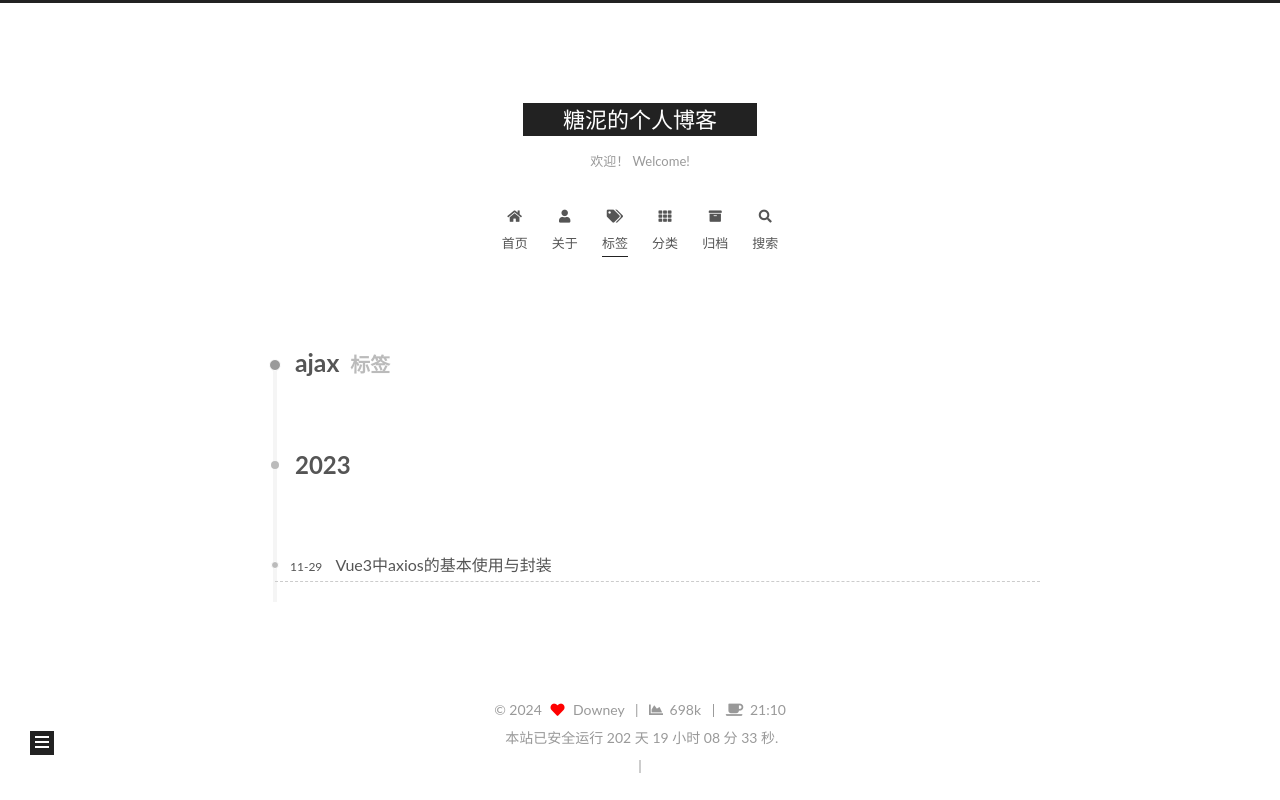
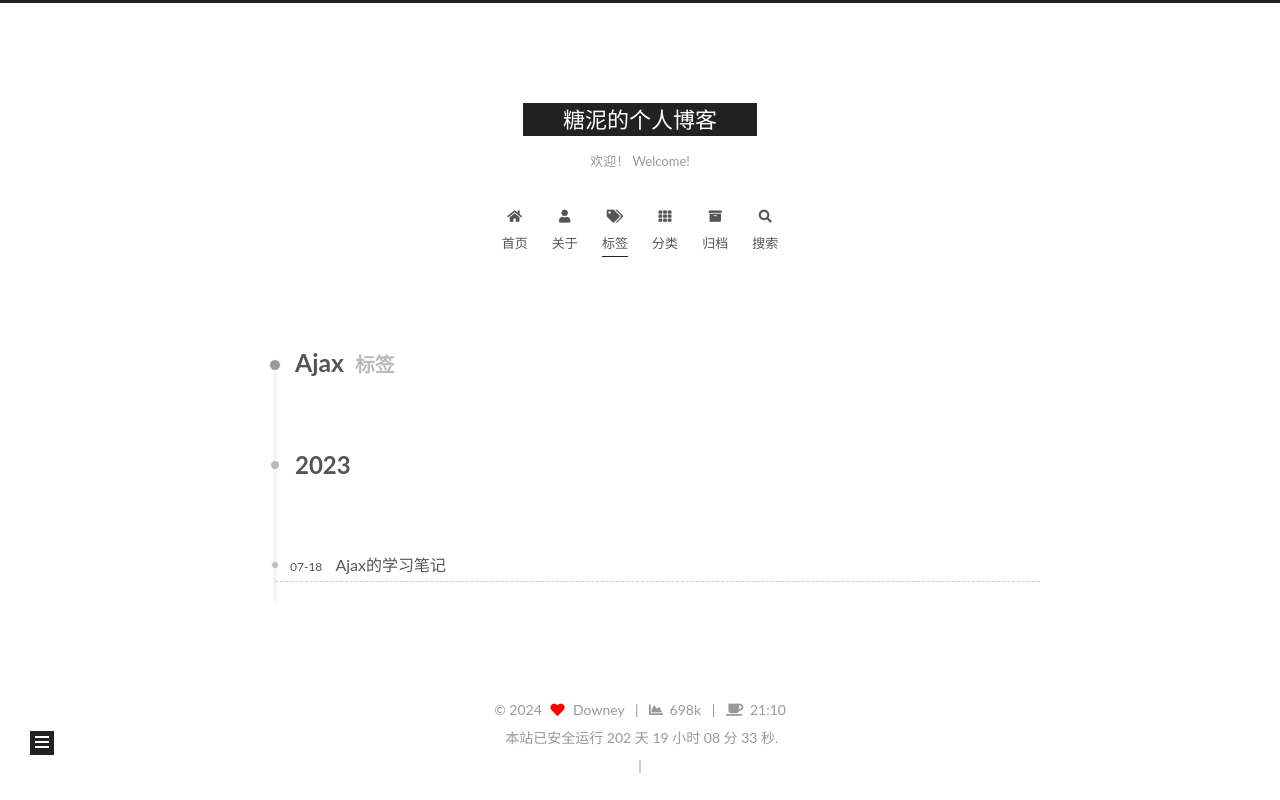
Before and after one commit to 1354478648/1354478648.github.io, a plain HTML site: page tags/Ajax/index.html in a window 1280 px wide. Drawn offline with Linux system fonts and the light colour scheme; some packages are replaced by stand-ins of ours; a script that the page names is missing.

Commit message:
Site updated: 2024-04-28 15:08:18

```diff
--- a/css/main.css
+++ b/css/main.css
@@ -1168,7 +1168,7 @@ pre .javascript .function {
 }
 .links-of-author a::before,
 .links-of-author span.exturl::before {
-  background: #7c5cb9;
+  background: #c4ff54;
   border-radius: 50%;
   content: ' ';
   display: inline-block;
--- a/tags/Ajax/index.html
+++ b/tags/Ajax/index.html
@@ -25,7 +25,7 @@
   <meta name="description" content="大杯牛乳红茶 去冰 三分糖">
 <meta property="og:type" content="website">
 <meta property="og:title" content="糖泥的个人博客">
-<meta property="og:url" content="http://1354478648.github.io/tags/ajax/index.html">
+<meta property="og:url" content="http://1354478648.github.io/tags/Ajax/index.html">
 <meta property="og:site_name" content="糖泥的个人博客">
 <meta property="og:description" content="大杯牛乳红茶 去冰 三分糖">
 <meta property="og:locale" content="zh_CN">
@@ -33,7 +33,7 @@
 <meta property="article:tag" content="Java,后端,Vue,前端,全栈">
 <meta name="twitter:card" content="summary">
 
-<link rel="canonical" href="http://1354478648.github.io/tags/ajax/">
+<link rel="canonical" href="http://1354478648.github.io/tags/Ajax/">
 
 
 <script id="page-configurations">
@@ -46,7 +46,7 @@
   };
 </script>
 
-  <title>标签: ajax | 糖泥的个人博客</title>
+  <title>标签: Ajax | 糖泥的个人博客</title>
 
 
 
@@ -197,7 +197,7 @@
   <div class="post-block">
     <div class="posts-collapse">
       <div class="collection-title">
-        <h2 class="collection-header">ajax
+        <h2 class="collection-header">Ajax
           <small>标签</small>
         </h2>
       </div>
@@ -212,15 +212,15 @@
 
       <div class="post-meta">
         <time itemprop="dateCreated"
-              datetime="2023-11-29T12:35:09+08:00"
-              content="2023-11-29">
-          11-29
+              datetime="2023-07-18T13:16:20+08:00"
+              content="2023-07-18">
+          07-18
         </time>
       </div>
 
       <div class="post-title">
-          <a class="post-title-link" href="/2023/11/29/Vue3%E4%B8%ADaxios%E7%9A%84%E5%9F%BA%E6%9C%AC%E4%BD%BF%E7%94%A8%E4%B8%8E%E5%B0%81%E8%A3%85/" itemprop="url">
-            <span itemprop="name">Vue3中axios的基本使用与封装</span>
+          <a class="post-title-link" href="/2023/07/18/Ajax%E7%9A%84%E5%AD%A6%E4%B9%A0%E7%AC%94%E8%AE%B0/" itemprop="url">
+            <span itemprop="name">Ajax的学习笔记</span>
           </a>
       </div>
 
```
Also changed, not shown: 2023/01/01/MySQL数据库的学习笔记/index.html (+2 -2 lines), 2023/01/10/JDBC的学习笔记/index.html (+4 -4 lines), 2023/01/10/Mybatis的学习笔记/index.html (+4 -4 lines), 2023/04/20/MySQL高级的学习笔记/index.html (+2 -2 lines), 2023/04/29/MybatisPlus的学习笔记/index.html (+2 -2 lines), 2023/05/08/瑞吉外卖项目记录/index.html (+8 -8 lines), 2023/11/10/SpringBoot和Vue的全栈开发教程/index.html (+2 -2 lines).
